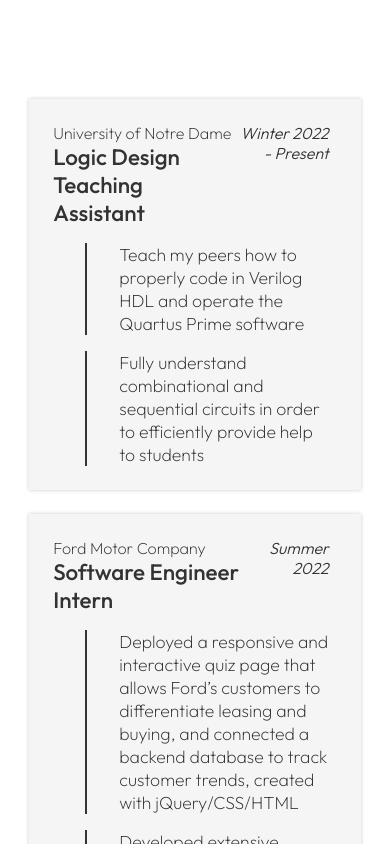
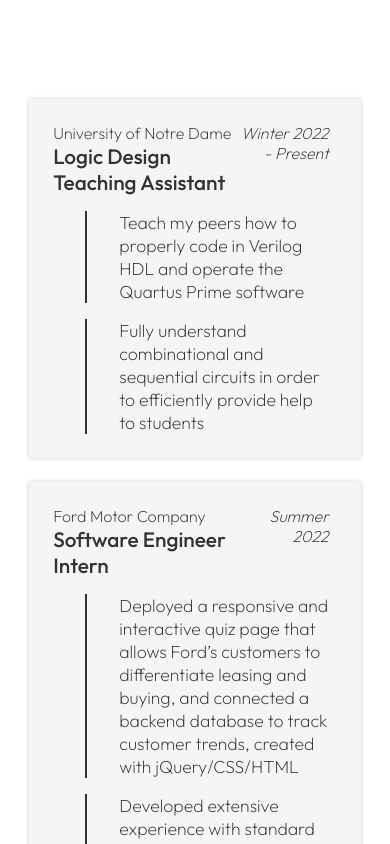
Before and after one commit to jnguyen38/jonathanguyen.com, a Next.js app: page / in a window 390 px wide. Shown: the part 4980-5824 px from the top of the page. Built offline with nearby package versions, Linux system fonts and the light colour scheme.

Commit message:
Modal, Header styling

```diff
--- a/src/components/Experience.js
+++ b/src/components/Experience.js
@@ -18,7 +18,7 @@
                         <p className={`fw-2`}>{props.company}</p>
                         <p className={`fw-5 fs-smd`}>{props.title}</p>
                     </div>
-                    <p className={`fw-3 italic as-fs text-right`}>{props.date}</p>
+                    <p className={`fw-2 italic as-fs text-right`}>{props.date}</p>
                 </div>
                 <div className={`full-width d-flex-col-l gap-2`}>
                     {props.points.map((point, index) => {
--- a/src/components/Header.js
+++ b/src/components/Header.js
@@ -54,7 +54,7 @@
             <div className={`d-flex gap-3`}>
                 <Link href={`/`} className={`fw-7 fs-sm`}>jonathan nguyen</Link>
                 <div className={`${styles.toggleHeader}`}>
-                    <Toggles {...props} size={24}/>
+                    <Toggles {...props} size={20}/>
                 </div>
             </div>
             <div className={`${styles.headerLinks} d-flex gap-3`}>
--- a/src/styles/components/Breakpoints.css
+++ b/src/styles/components/Breakpoints.css
@@ -15,7 +15,7 @@
     aside.side-nav {display: none;}
     .fs-xs {font-size: .6em !important}
     .fs-sm {font-size: 1.1em !important;}
-    .fs-smd {font-size: 1.4em !important;}
+    .fs-smd {font-size: 1.3em !important;}
 }
 
 /* Tablet Screen */
--- a/src/styles/components/Modal.module.css
+++ b/src/styles/components/Modal.module.css
@@ -48,7 +48,7 @@
     left: 0;
     right: 0;
     width: min(800px, 90%);
-    height: 85%;
+    height: 75%;
     animation: fadeIn 200ms ease-in-out;
 }
 
```
